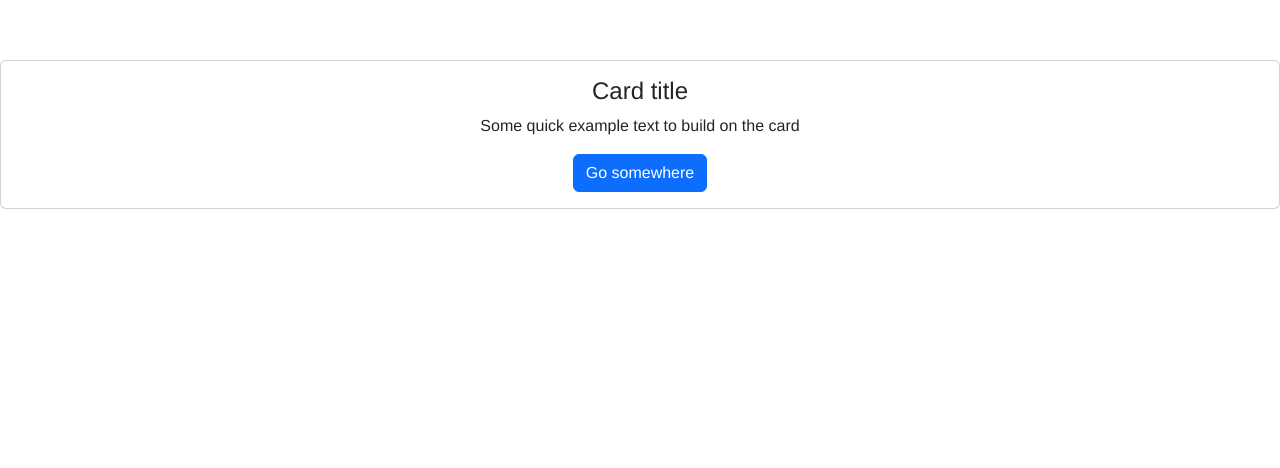
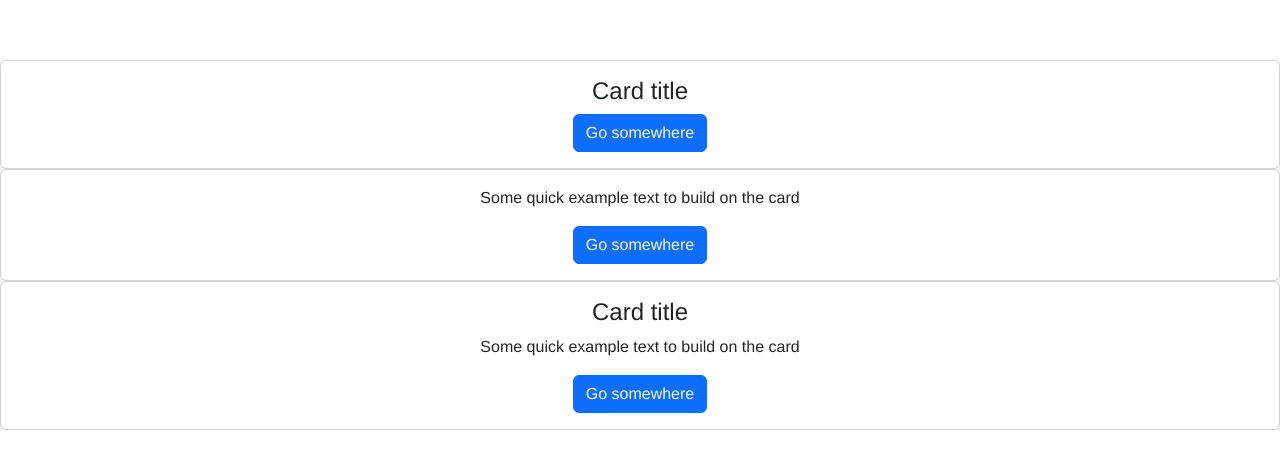
Before and after one commit to AnnaKhiz/Vue_hillel_KhizhniakAnna, a Vue app: page / in a window 1280 px wide. Shown: the top 468 px of the page. Built offline with nearby package versions, Linux system fonts and the light colour scheme.

Commit message:
add card component

```diff
--- a/src/App.vue
+++ b/src/App.vue
@@ -1,5 +1,7 @@
 <template>
-  <CardComponent />
+  <CardComponent title="Card title" />
+  <CardComponent text="Some quick example text to build on the card" />
+  <CardComponent title="Card title" text="Some quick example text to build on the card" />
 </template>
 
 <script>
--- a/src/components/CardComponent.vue
+++ b/src/components/CardComponent.vue
@@ -1,8 +1,8 @@
 <template>
   <div class="card">
     <div class="card-body">
-      <h4 class="card-title">Card title</h4>
-      <p class="card-text">Some quick example text to build on the card</p>
+      <h4 v-if="title" class="card-title">{{ title }}</h4>
+      <p v-if="text" class="card-text">{{ text }}</p>
       <button type="button" class="btn btn-primary">Go somewhere</button>
     </div>
   </div>
@@ -11,6 +11,16 @@
 <script>
 export default {
   name: 'CardComponent',
+  props: {
+    title: {
+      type: String,
+      default: ''
+    },
+    text: {
+      type: String,
+      default: ''
+    }
+  }
 }
 </script>
 <style scoped>
```
